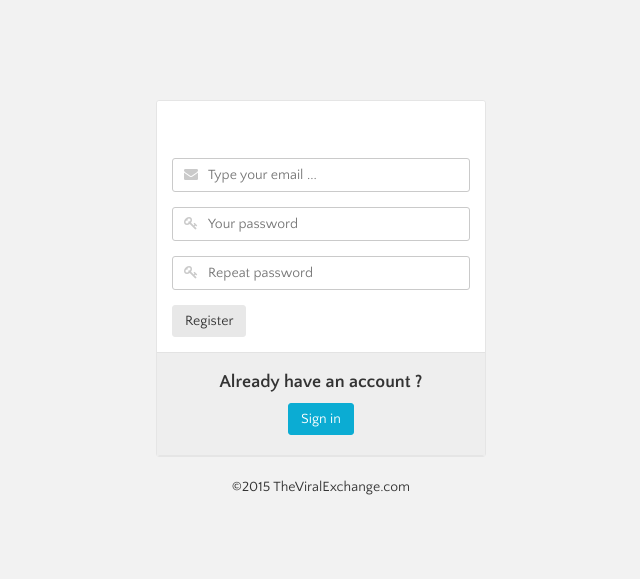
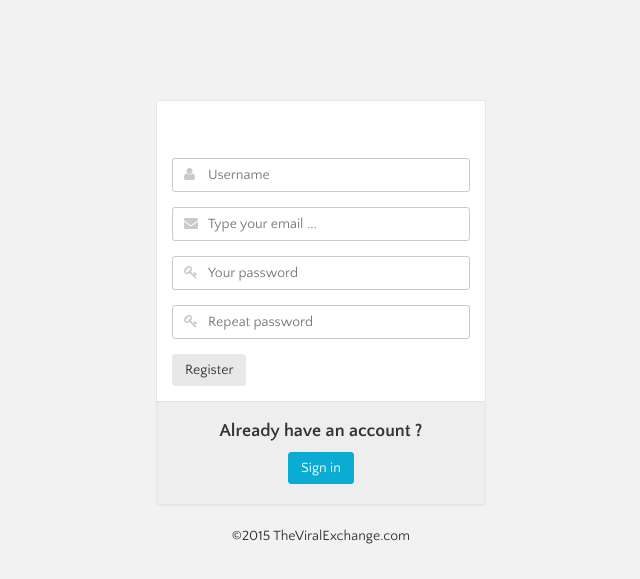
Before and after one commit to slapglif/viralex, a Flask app: page /register in a window 1280 px wide. Shown: the top 579 px of the page, without its empty margins (319-959 px from the left). Run offline with Flask 2, Linux system fonts and the light colour scheme; parts of the project's set-up code (start-up, migrations or seed data) failed here and were passed over; some libraries are stand-ins or nearby versions.

```diff
--- a/app/templates/dashboard/register.html
+++ b/app/templates/dashboard/register.html
@@ -45,6 +45,18 @@
                 </div>
                 <div class="panel-body">
                     <form class="form-horizontal mt0" action="/register/create" id="register-form" role="form" method="post">
+
+
+                       <div class="form-group">
+                            <div class="col-lg-12">
+                                <div class="input-group input-icon">
+                                    <span class="input-group-addon"><i class="fa fa-user"></i></span>
+                                    <input type="text" name="user" id="username" class="form-control" placeholder="Username">
+                                </div>
+                            </div>
+                        </div>
+
+
                         <div class="form-group">
                             <div class="col-lg-12">
                                 <div class="input-group input-icon">
@@ -53,6 +65,7 @@
                                 </div>
                             </div>
                         </div>
+
                         <div class="form-group">
                             <div class="col-lg-12">
                                 <div class="input-group input-icon">
--- a/app/views.py
+++ b/app/views.py
@@ -74,7 +74,7 @@ def create_account():
     if request.form.get("email"):
         email = request.form.get("email")
         password = request.form.get("password")
-        user = User(email=request.form.get("email"), password=request.form.get("password"), vpoints=0, confirm_email=0)
+        user = User(nickname=request.form.get("username"), email=request.form.get("email"), password=request.form.get("password"), vpoints=0, confirm_email=0)
         db_session.add(user)
         db_session.commit()
 
```
